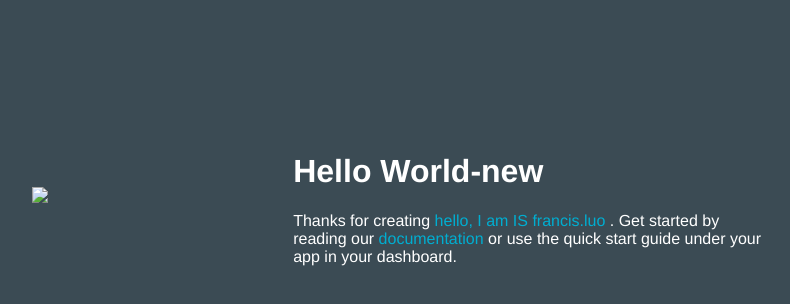
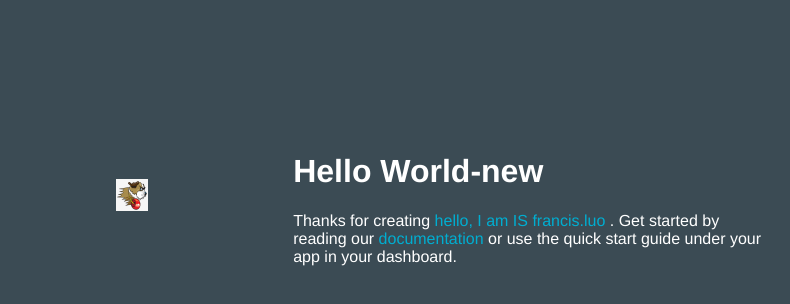
Before and after one commit to francislxw/k8s-cicd-scripts, a plain HTML site: page static/index.html in a window 1280 px wide. Shown: the whole page, without its empty margins (249-1039 px from the left). Drawn offline with Linux system fonts and the light colour scheme.

Commit message:
Update index.html

```diff
--- a/static/index.html
+++ b/static/index.html
@@ -9,7 +9,7 @@
 <body>
 	<table>
 		<tr>
-			<td style='width: 30%;'><img src='images/newapp-icon.png'>
+			<td style='width: 30%;'><img src='images/favicon.ico'>
 			</td>
 			<td>
 				<h1 id = "message">Hello World-new</h1>
```
